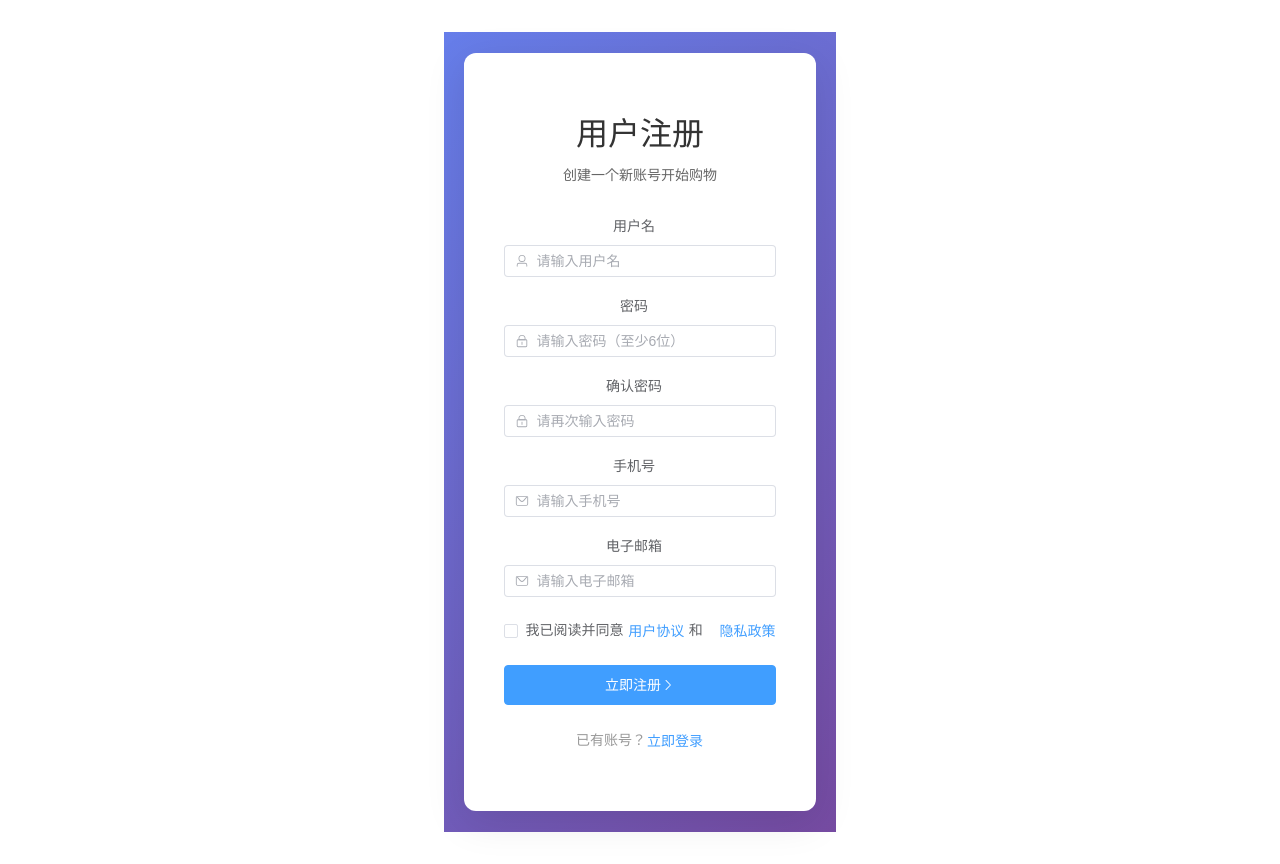
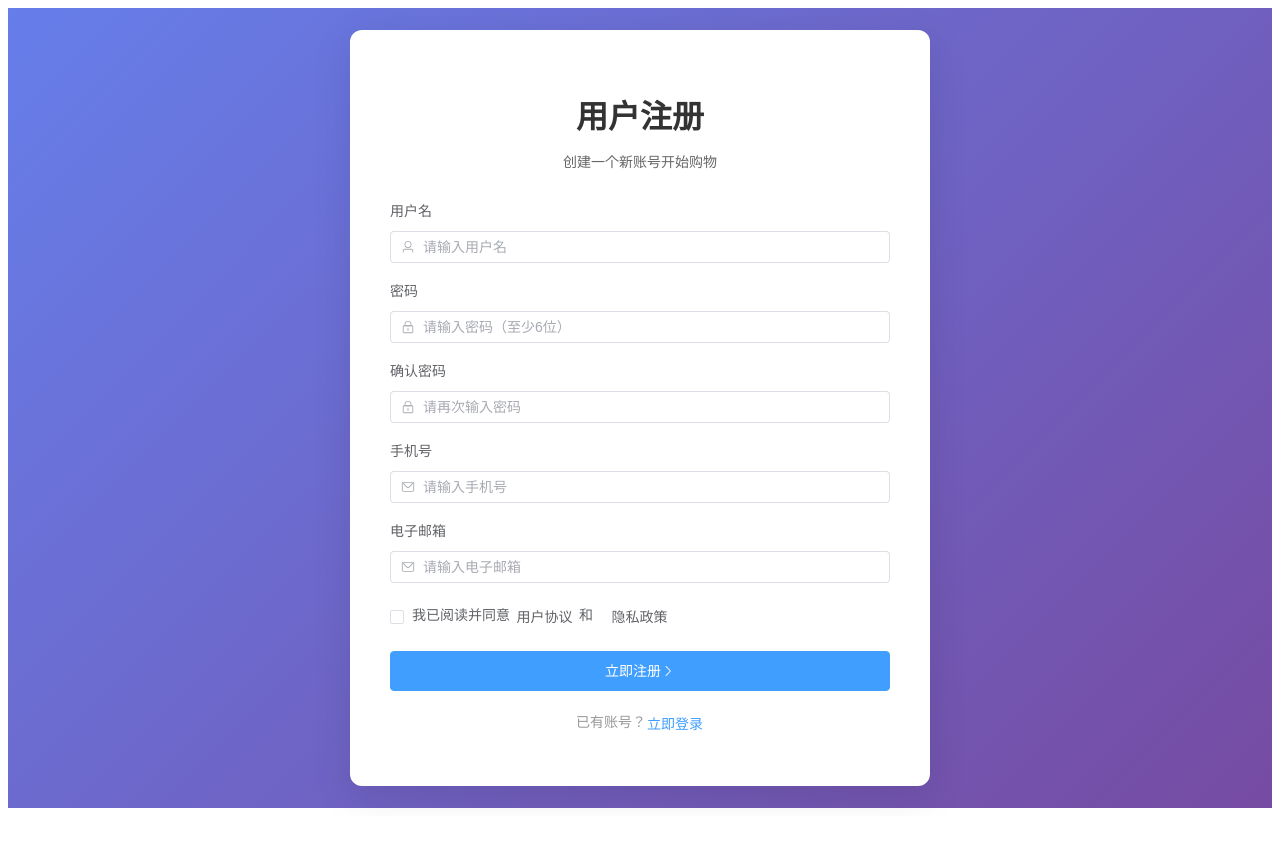
Before and after one commit to pikachuprogrammer01/selectedmall, a Vue app: page /register in a window 1280 px wide. After the commit the page ends 816 px from the top, so only its background shows below. Built offline with nearby package versions, Linux system fonts and the light colour scheme.

Commit message:
fix: 修复登录注册界面UI问题

```diff
--- a/src/main.js
+++ b/src/main.js
@@ -1,5 +1,4 @@
 import { createApp } from 'vue'
-import './style.css'
 import App from '@/App.vue'
 import router from '@/router'
 import { createPinia } from 'pinia'
--- a/src/style.css
+++ /dev/null
@@ -1,79 +0,0 @@
-:root {
-  font-family: system-ui, Avenir, Helvetica, Arial, sans-serif;
-  line-height: 1.5;
-  font-weight: 400;
-
-  color-scheme: light dark;
-  color: rgba(255, 255, 255, 0.87);
-  background-color: #242424;
-
-  font-synthesis: none;
-  text-rendering: optimizeLegibility;
-  -webkit-font-smoothing: antialiased;
-  -moz-osx-font-smoothing: grayscale;
-}
-
-a {
-  font-weight: 500;
-  color: #646cff;
-  text-decoration: inherit;
-}
-a:hover {
-  color: #535bf2;
-}
-
-body {
-  margin: 0;
-  display: flex;
-  place-items: center;
-  min-width: 320px;
-  min-height: 100vh;
-}
-
-h1 {
-  font-size: 3.2em;
-  line-height: 1.1;
-}
-
-button {
-  border-radius: 8px;
-  border: 1px solid transparent;
-  padding: 0.6em 1.2em;
-  font-size: 1em;
-  font-weight: 500;
-  font-family: inherit;
-  background-color: #1a1a1a;
-  cursor: pointer;
-  transition: border-color 0.25s;
-}
-button:hover {
-  border-color: #646cff;
-}
-button:focus,
-button:focus-visible {
-  outline: 4px auto -webkit-focus-ring-color;
-}
-
-.card {
-  padding: 2em;
-}
-
-#app {
-  max-width: 1280px;
-  margin: 0 auto;
-  padding: 2rem;
-  text-align: center;
-}
-
-@media (prefers-color-scheme: light) {
-  :root {
-    color: #213547;
-    background-color: #ffffff;
-  }
-  a:hover {
-    color: #747bff;
-  }
-  button {
-    background-color: #f9f9f9;
-  }
-}
--- a/src/views/Register/Register.vue
+++ b/src/views/Register/Register.vue
@@ -188,9 +188,9 @@
         <el-form-item prop="agree">
           <el-checkbox v-model="registerForm.agree">
             我已阅读并同意
-            <el-button type="text">用户协议</el-button>
+            <el-button link>用户协议</el-button>
             和
-            <el-button type="text">隐私政策</el-button>
+            <el-button link>隐私政策</el-button>
           </el-checkbox>
         </el-form-item>
 
@@ -208,9 +208,7 @@
 
       <div class="register-footer">
         <p>
-          已有账号？<el-button type="text" @click="handleToLogin"
-            >立即登录</el-button
-          >
+          已有账号？<el-button link @click="handleToLogin">立即登录</el-button>
         </p>
       </div>
     </div>
```
